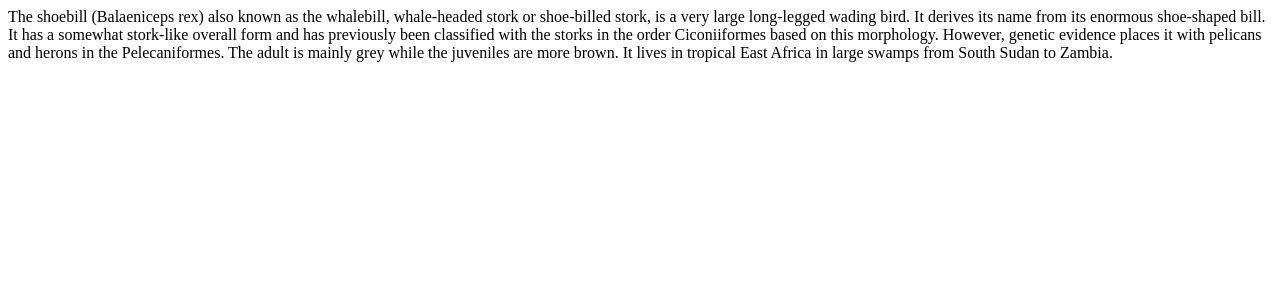
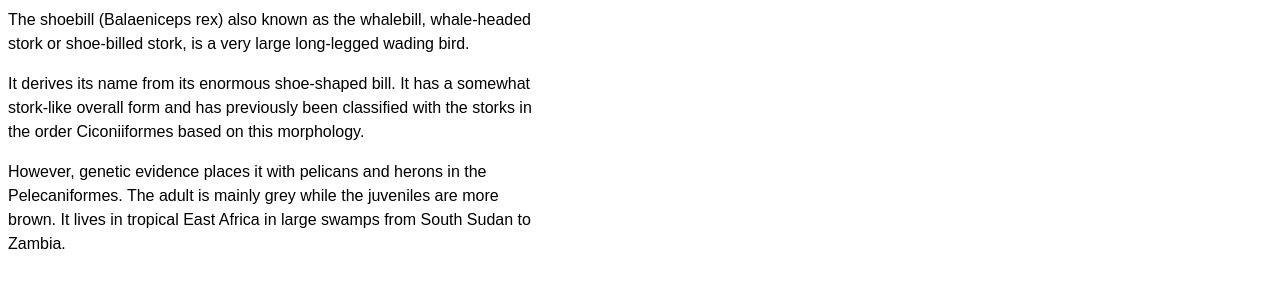
Before and after one commit to graceroche02/graceroche02.github.io, a plain HTML site: page index.html in a window 1280 px wide. Drawn offline with Linux system fonts and the light colour scheme.

Commit message:
Update index.html
added styling

```diff
--- a/index.html
+++ b/index.html
@@ -1,5 +1,15 @@
 <html>
+<head>
+	<style>
+		p {
+			font: 100%/1.5 sans-serif;
+			max-width: 33em;
+		}
+	</style>
+</head>
 <body>
-	The shoebill (Balaeniceps rex) also known as the whalebill, whale-headed stork or shoe-billed stork, is a very large long-legged wading bird. It derives its name from its enormous shoe-shaped bill. It has a somewhat stork-like overall form and has previously been classified with the storks in the order Ciconiiformes based on this morphology. However, genetic evidence places it with pelicans and herons in the Pelecaniformes. The adult is mainly grey while the juveniles are more brown. It lives in tropical East Africa in large swamps from South Sudan to Zambia.
+	<p>The shoebill (Balaeniceps rex) also known as the whalebill, whale-headed stork or shoe-billed stork, is a very large long-legged wading bird.
+	<p>It derives its name from its enormous shoe-shaped bill. It has a somewhat stork-like overall form and has previously been classified with the storks in the order Ciconiiformes based on this morphology.
+	<p>However, genetic evidence places it with pelicans and herons in the Pelecaniformes. The adult is mainly grey while the juveniles are more brown. It lives in tropical East Africa in large swamps from South Sudan to Zambia.
 </body>
 </html>
```
